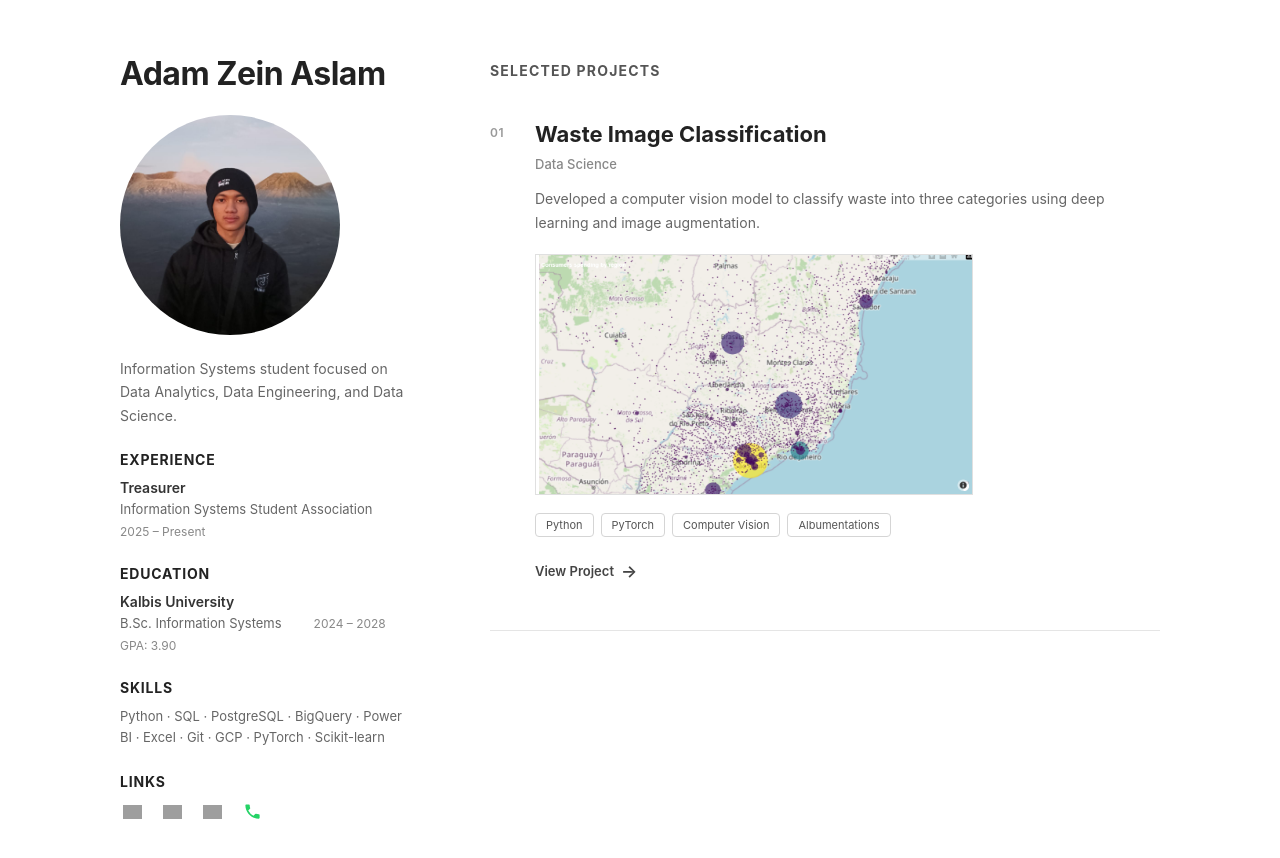
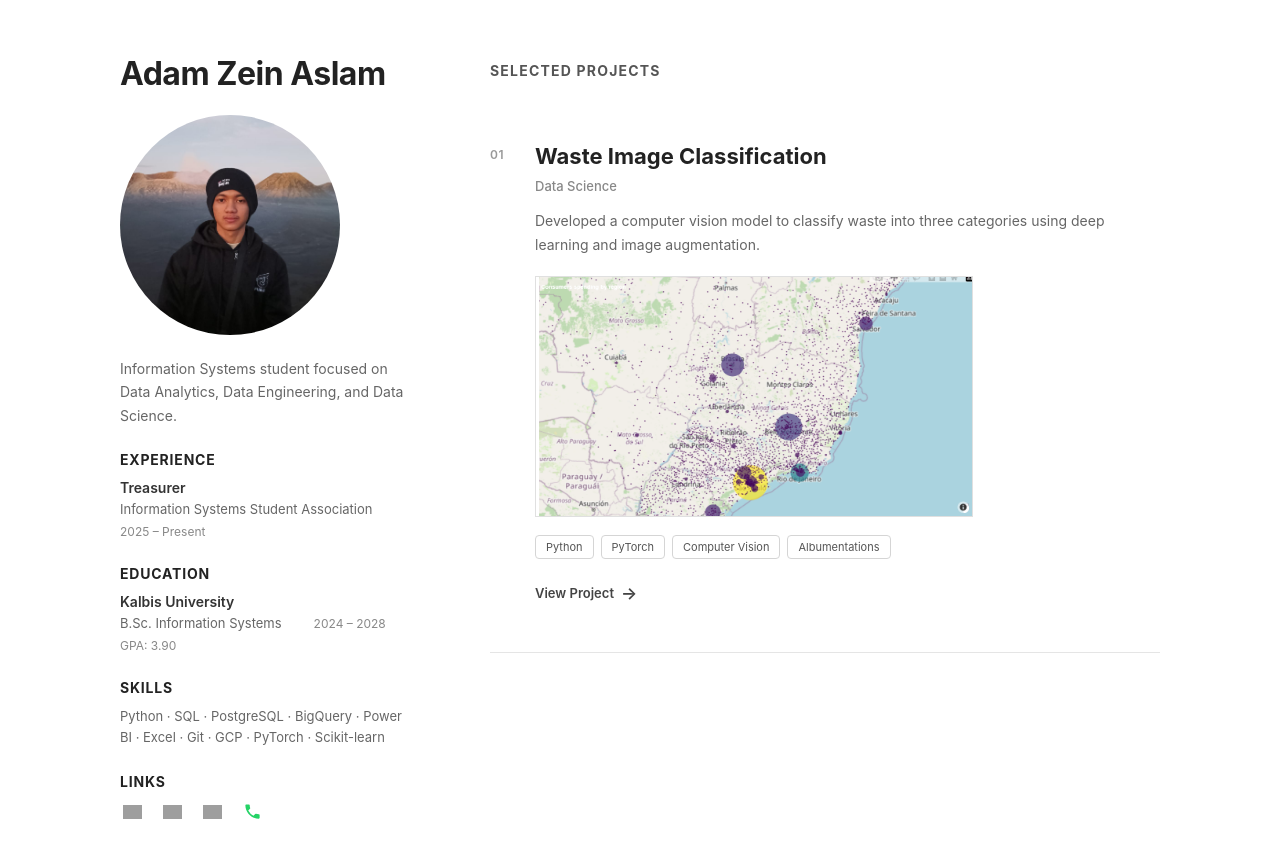
Before and after one commit to AdamZeinAslam/AdamZeinAslam.github.io, a Jekyll site: the page built from index.md, in a window 1280 px wide. Shown: the top 858 px of the page. Built offline with Jekyll 4.4.1, drawn with Linux system fonts in a browser that asks for light colours; grey boxes are pictures that could not be loaded.

Commit message:
Update style.css

```diff
--- a/assets/css/style.css
+++ b/assets/css/style.css
@@ -367,7 +367,7 @@ body {
    ========================================================= */
 
 .projects-header {
-  margin: 5px 0 38px 0;
+  margin: 5px 0 60px 0;
 }
 
 .section-label {
```
